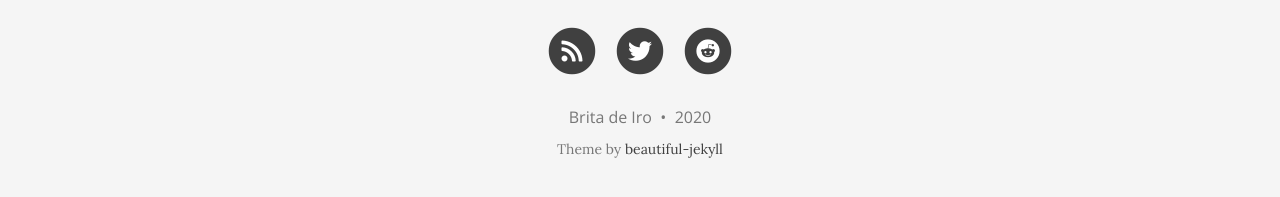
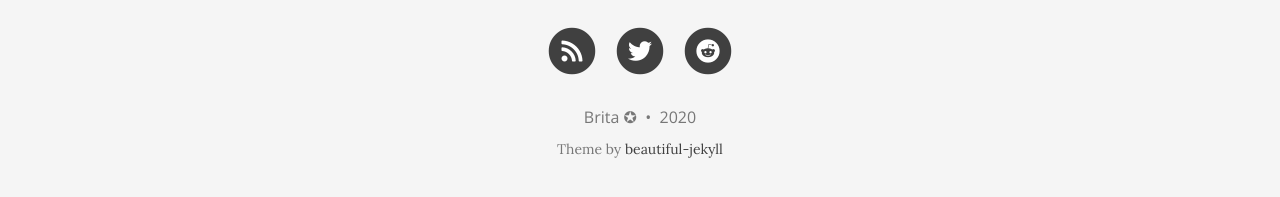
Before and after one commit to britadeiro/britadeiro.github.io, a Jekyll site: the page built from index.html, in a window 1280 px wide and 1192 px high. Shown: the part 982-1179 px from the top of the window. Built offline with Jekyll 4.4.1, drawn with Linux system fonts in a browser that asks for light colours; nearby versions of some CDN libraries; the list of posts is cut into pages by our own code.

Commit message:
Update _config.yml

```diff
--- a/_config.yml
+++ b/_config.yml
@@ -7,7 +7,7 @@ title: Brita ✪
 description: Website por Brita de Iro
 
 # Your name to show in the footer
-author: Brita de Iro
+author: Brita ✪
 
 # --- List of links in the navigation bar --- #
 
```
